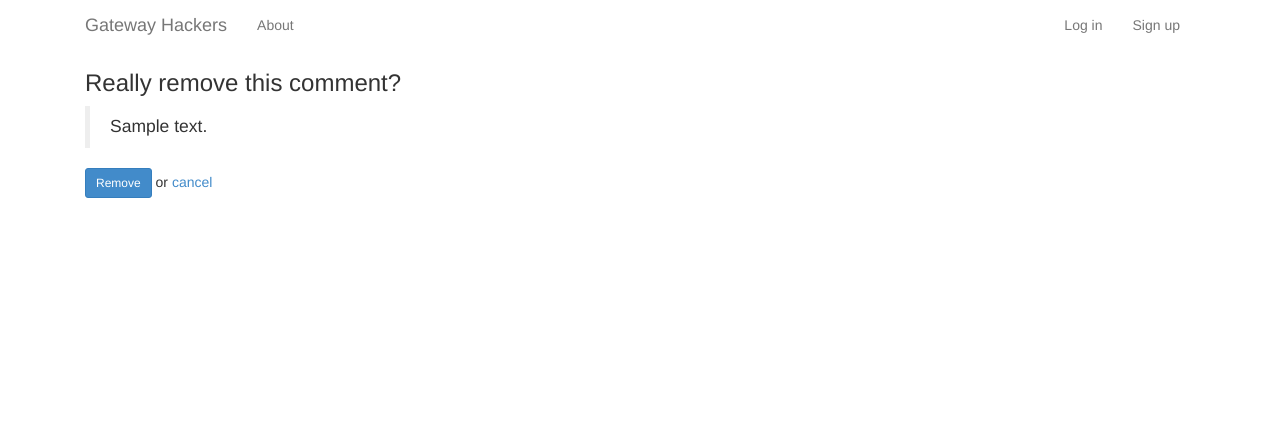
After one commit to inchingforward/gh, a Django app: template gh/templates/comments/delete.html in a window 1280 px wide. The commit adds this page. Shown: the top 438 px of the page. Run offline with Django 3.2, Linux system fonts and the light colour scheme; the template is opened without the code that fills it: most values are stand-ins (such as "Sample title", 1, 10 or a date in 2020); parts of the project's set-up code (start-up, migrations or seed data) failed here and were passed over; some libraries are stand-ins or nearby versions.

Commit message:
Added comment deletion.  Closes #35.

```diff
--- a/gh/static/css/gh.css
+++ b/gh/static/css/gh.css
@@ -158,6 +158,10 @@ body {
     text-decoration: underline;
 }
 
+.comment_actions a {
+    padding-right: 5px;
+}
+
 .comment_li {
     list-style: none;
     padding-left: 30px;
--- /dev/null
+++ b/gh/templates/comments/delete.html
@@ -0,0 +1,14 @@
+{% extends "comments/base.html" %}
+
+{% block title %}Remove comment?{% endblock %}
+
+{% block content %}
+<h3>Really remove this comment?</h3>
+  <blockquote>{{ comment|linebreaks }}</blockquote>
+  <form action="." method="post">{% csrf_token %}
+    {% if request.GET.next %}<div><input type="hidden" name="next" value="{{ request.GET.next }}" id="next" /></div>{% endif %}
+    <p class="submit">
+        <button type="submit" class="btn btn-primary btn-sm click-disable">Remove</button> or <a href="{{ comment.get_absolute_url }}">cancel</a>
+    </p>
+  </form>
+{% endblock %}
```
Also changed, not shown: gh/templates/comments/list.html (+8 -2 lines).
